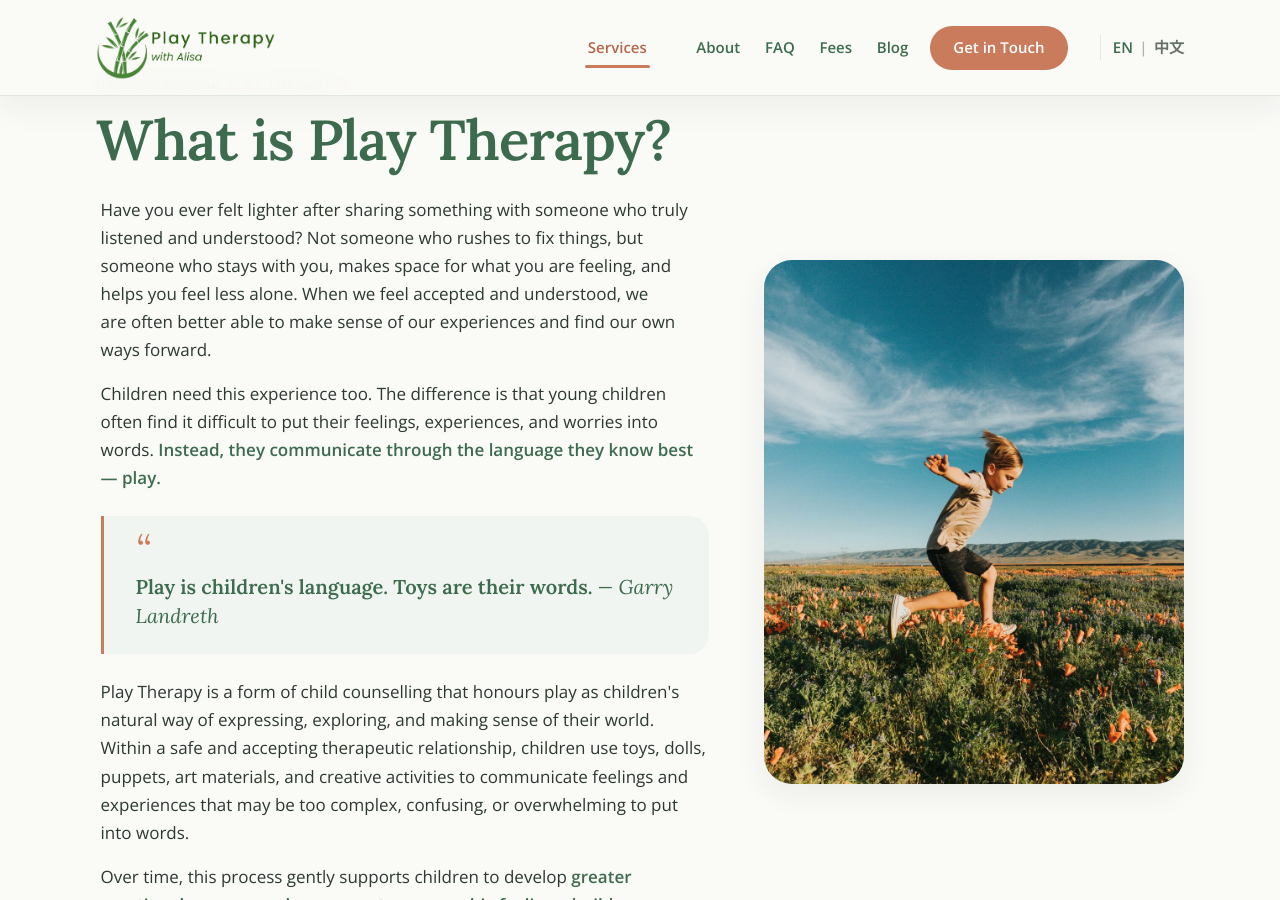
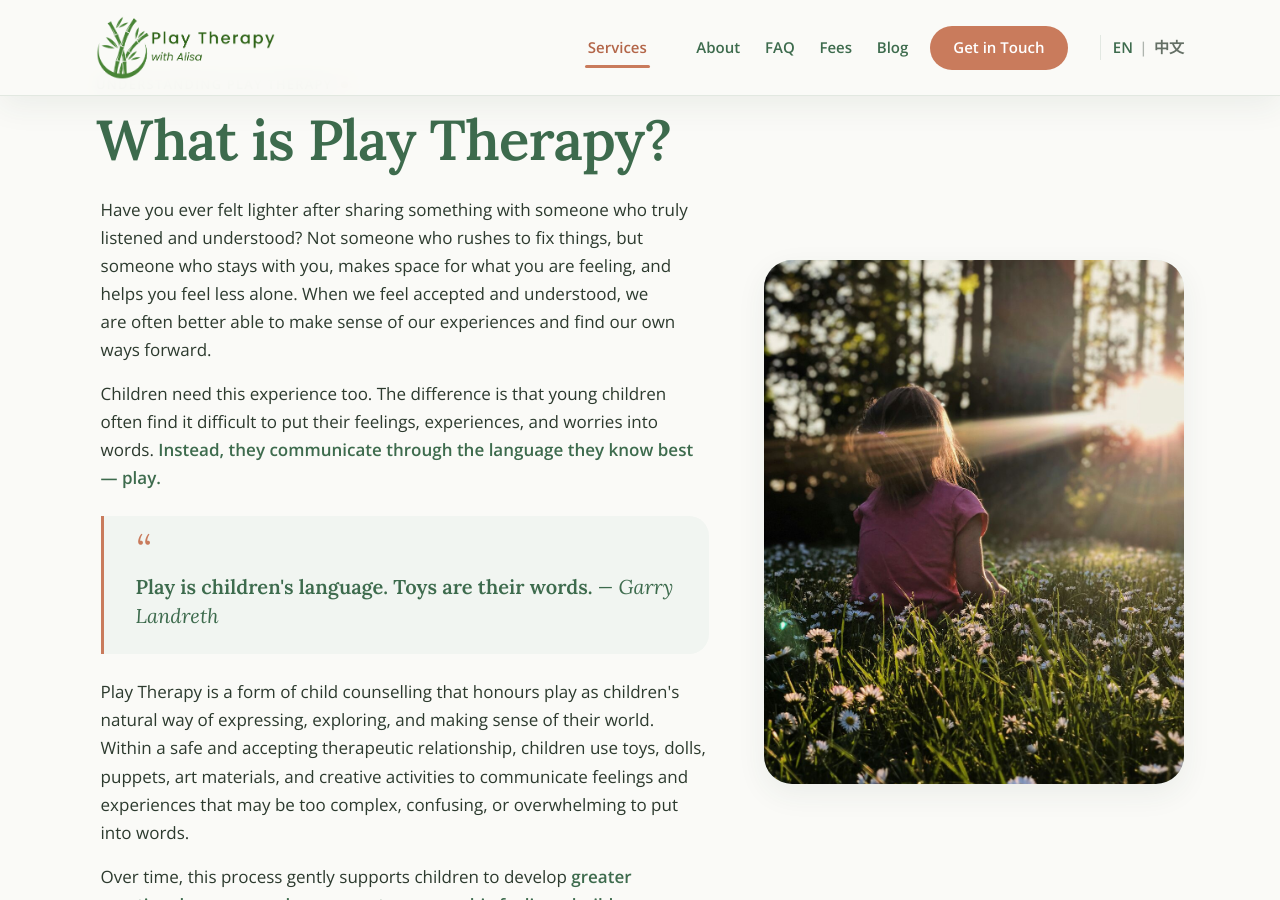
Before and after one commit to nguyentran0212/alisa-website, a Jekyll site: the page built from index.md, in a window 1280 px wide and 900 px high, scrolled down 603 px. Built offline with Jekyll 4.4.1, drawn with Linux system fonts in a browser that asks for light colours.

Commit message:
Swap What is Play Therapy photo to daisy-meadow sunset
Replace the running-kid image with a back-of-head silhouette of
a child sitting in a daisy meadow at golden hour. More
contemplative mood that matches the section's tone, and the
kid's face isn't identifiable (privacy-friendly).

- Source: Melissa Askew on Unsplash (3024x4032, 1.9 MB)
- Re-encoded to 1000x1333 JPEG, quality 80, progressive,
  metadata stripped (~220 KB, down from 345 KB).
- Alt text updated to match the new image.

```diff
--- a/index.md
+++ b/index.md
@@ -44,7 +44,7 @@ permalink: /
           </div>
         </div>
         <div class="what-is-art reveal" style="--d: 0.08s">
-          <img src="{{ site.baseurl }}/assets/images/what-is-play-therapy.jpg" alt="A child joyfully running through a field of wildflowers">
+          <img src="{{ site.baseurl }}/assets/images/what-is-play-therapy.jpg" alt="A child sitting in a sunlit meadow of daisies, viewed from behind">
         </div>
       </div>
     </div>
```
Also changed, not shown: assets/images/what-is-play-therapy.jpg.
